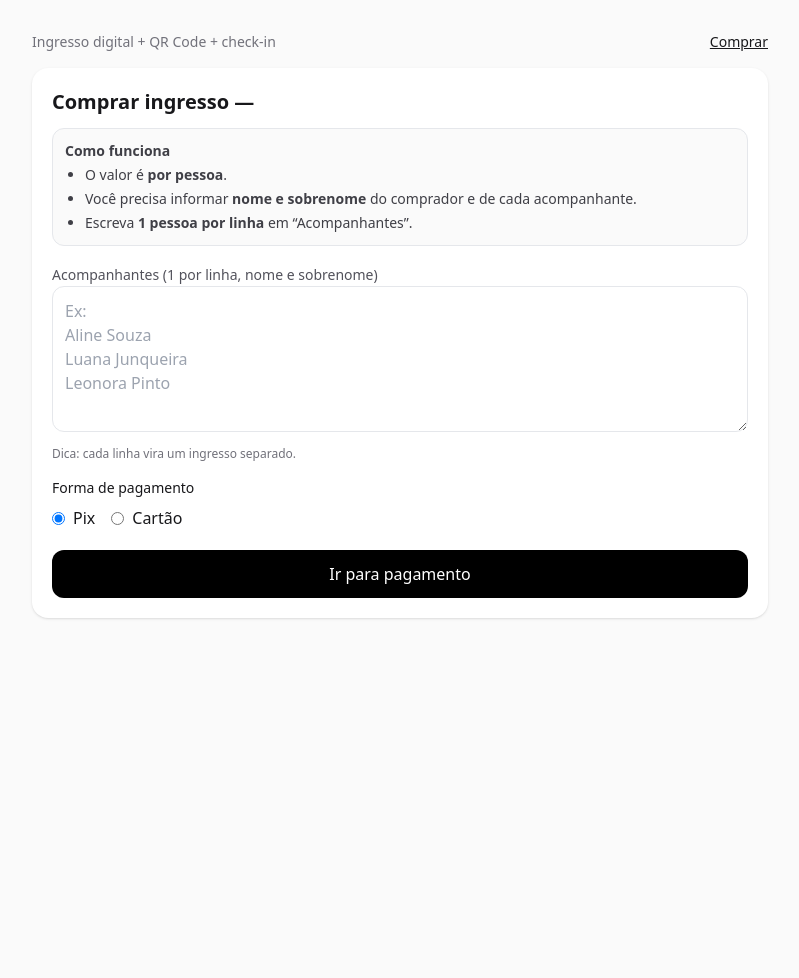
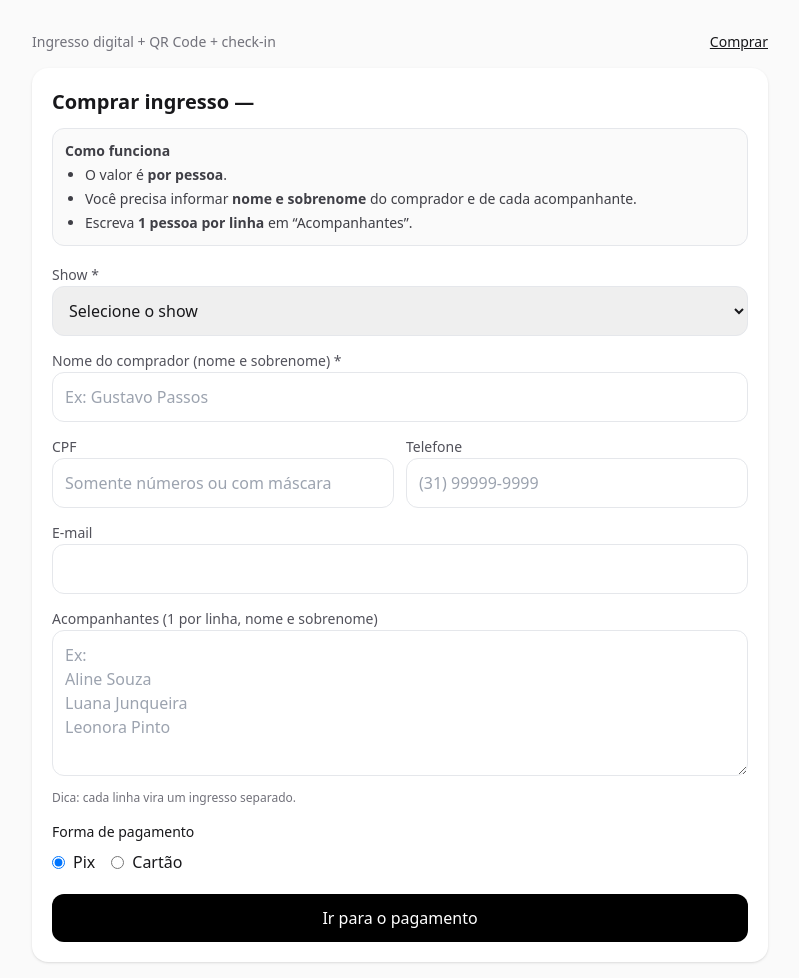
Before and after one commit to gustavopassos05/sons_sabores_ingressos, a Flask app: template templates/buy.html in a window 1280 px wide. Shown: the whole page, without its empty margins (240-1039 px from the left). Before the commit the page ends 619 px from the top, so only its background shows below. Run offline with Flask 3, Linux system fonts and the light colour scheme; the template is opened without the code that fills it, so the values that code supplies are empty; some libraries are stand-ins or nearby versions.

Commit message:
Commit das alterações locais

```diff
--- a/templates/buy.html
+++ b/templates/buy.html
@@ -12,19 +12,73 @@
     </ul>
   </div>
 
-  <form method="post" action="{{ url_for('purchase.buy_post', event_slug=event.slug) }}" class="mt-4 grid gap-3">
-    <!-- ... seus campos ... -->
+  <!-- ✅ action certo + POST -->
+  <form
+    method="post"
+    action="{{ url_for('purchase.buy_post', event_slug=event.slug) }}"
+    class="mt-4 grid gap-3"
+  >
+    <div>
+      <label class="text-sm text-zinc-600">Show *</label>
+      <select name="show_name" class="w-full rounded-xl border p-3" required>
+        <option value="" disabled selected>Selecione o show</option>
+        <option value="Jimmy Duchowny e Mark Lambert">Jimmy Duchowny e Mark Lambert</option>
+        <option value="Rodrigo Quintela">Rodrigo Quintela</option>
+        <option value="Alexandre Araújo">Alexandre Araújo</option>
+        <option value="Thiago Delegado">Thiago Delegado</option>
+        <option value="Hudson de Souza">Hudson de Souza</option>
+        <option value="Alexandre Rezende">Alexandre Rezende</option>
+        <option value="Marilton">Marilton Borges e Rodrigo Borges</option>
+      </select>
+    </div>
+
+    <div>
+      <label class="text-sm text-zinc-600">Nome do comprador (nome e sobrenome) *</label>
+      <input name="buyer_name" class="w-full rounded-xl border p-3" required placeholder="Ex: Gustavo Passos">
+    </div>
+
+    <div class="grid grid-cols-1 md:grid-cols-2 gap-3">
+      <div>
+        <label class="text-sm text-zinc-600">CPF</label>
+        <input name="buyer_cpf" class="w-full rounded-xl border p-3" placeholder="Somente números ou com máscara">
+      </div>
+      <div>
+        <label class="text-sm text-zinc-600">Telefone</label>
+        <input
+          name="buyer_phone"
+          id="buyer_phone"
+          type="tel"
+          inputmode="tel"
+          autocomplete="tel"
+          placeholder="(31) 99999-9999"
+          class="w-full rounded-xl border p-3"
+        >
+      </div>
+    </div>
+
+    <div>
+      <label class="text-sm text-zinc-600">E-mail</label>
+      <input name="buyer_email" type="email" class="w-full rounded-xl border p-3">
+    </div>
 
     <div>
       <label class="text-sm text-zinc-600">Acompanhantes (1 por linha, nome e sobrenome)</label>
-      <textarea name="guests_text" rows="5" class="w-full rounded-xl border p-3"
+      <textarea
+        name="guests_text"
+        rows="5"
+        class="w-full rounded-xl border p-3"
         placeholder="Ex:
 Aline Souza
 Luana Junqueira
-Leonora Pinto"></textarea>
-      <p class="text-xs text-zinc-500 mt-2">Dica: cada linha vira um ingresso separado.</p>
+Leonora Pinto"
+      ></textarea>
+
+      <p class="text-xs text-zinc-500 mt-2">
+        Dica: cada linha vira um ingresso separado.
+      </p>
     </div>
 
+    <!-- ✅ fora do bloco do textarea -->
     <div class="mt-1">
       <label class="block text-sm font-medium mb-2">Forma de pagamento</label>
       <div class="flex gap-4">
@@ -39,8 +93,12 @@ Leonora Pinto"></textarea>
       </div>
     </div>
 
-    <button type="submit" class="mt-2 w-full rounded-xl bg-black text-white py-3 font-medium">
-      Ir para pagamento
+    <!-- ✅ botão submit -->
+    <button
+      type="submit"
+      class="mt-2 w-full rounded-xl bg-black text-white py-3 font-medium"
+    >
+      Ir para o pagamento
     </button>
   </form>
 </div>
@@ -49,12 +107,15 @@ Leonora Pinto"></textarea>
   (function () {
     const input = document.getElementById("buyer_phone");
     if (!input) return;
+
     function onlyDigits(s) { return (s || "").replace(/\D/g, ""); }
+
     function formatBRPhone(digits) {
       digits = digits.slice(0, 11);
       const ddd = digits.slice(0, 2);
       const rest = digits.slice(2);
       if (!ddd) return "";
+
       if (digits.length <= 10) {
         const p1 = rest.slice(0, 4);
         const p2 = rest.slice(4, 8);
@@ -69,7 +130,11 @@ Leonora Pinto"></textarea>
         return `(${ddd}) ${p1}-${p2}`;
       }
     }
-    function applyMask() { input.value = formatBRPhone(onlyDigits(input.value)); }
+
+    function applyMask() {
+      input.value = formatBRPhone(onlyDigits(input.value));
+    }
+
     input.addEventListener("input", applyMask);
     input.addEventListener("blur", applyMask);
   })();
```
